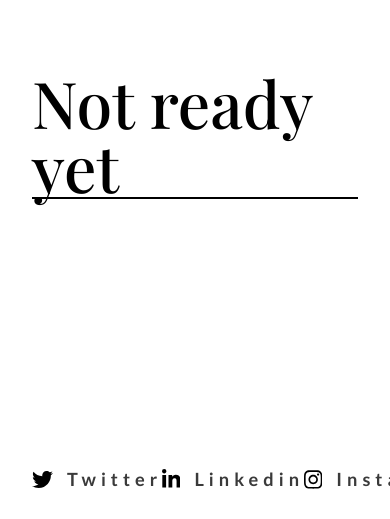
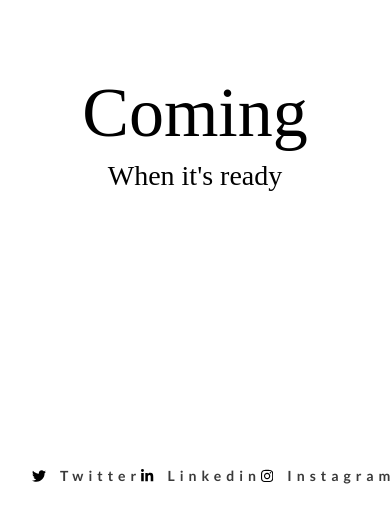
Before and after one commit to albuquerqueFS/portfolio, an Angular app: page / in a window 390 px wide. Shown: the part 2179-2698 px from the top of the page. Built offline with nearby package versions, Linux system fonts and the light colour scheme; no server answers; a web font is replaced by a local one.

Commit message:
responsivo para celulares

```diff
--- a/src/app/components/blog/blog.component.html
+++ b/src/app/components/blog/blog.component.html
@@ -3,6 +3,7 @@
   <h2 class="title">Blog posts</h2>
 
   <div class="content">
-    <h1>Not ready yet</h1>
+    <p class="content__big-text">Coming</p>
+    <p class="content__small-text">When it's ready</p>
   </div>
 </section>
--- a/src/app/components/blog/blog.component.sass
+++ b/src/app/components/blog/blog.component.sass
@@ -6,14 +6,14 @@
   height: 80vh
   .content
     height: 100%
-    @include flex(row, center, center)
-    h1
+    @include flex(column, center, center)
+    p
       position: relative
-      &::before
-        content: ''
-        position: absolute
-        left: 0
-        bottom: 0
-        width: 100%
-        height: 2px
-        background-color: black
+    &__big-text
+      letter-spacing: 1px
+      letter-spacing: 0px
+      font-size: 5rem
+      font-weight: 300
+    &__small-text
+      margin-top: 1rem
+      font-size: 2rem
--- a/src/app/components/projects/big-card/big-card.component.sass
+++ b/src/app/components/projects/big-card/big-card.component.sass
@@ -5,7 +5,7 @@
   margin: 1rem .5rem
   box-shadow: rgba(50, 50, 93, 0.25) 0px 6px 12px -2px, rgba(0, 0, 0, 0.3) 0px 3px 7px -3px
   border: 0px solid #c4c4c4
-  width: clamp(30rem, 50vw, 100rem)
+  width: clamp(25rem, 50vw, 100rem)
   transition: all .5s
   @include flex(column)
   @include for-phone-only
@@ -21,10 +21,11 @@
   &:hover
     img
       filter: grayscale(0%)
-  &:active
-    cursor: grabbing
-    cursor: -webkit-grabbing
-    transform: scale(1.04)
+  @include for-desktop-only
+    &:active
+      cursor: grabbing
+      cursor: -webkit-grabbing
+      transform: scale(1.04)
   &__texts
     margin: 0 .5rem
     width: 100%
--- a/src/app/components/projects/card/card.component.sass
+++ b/src/app/components/projects/card/card.component.sass
@@ -2,7 +2,9 @@
 @import '../../../../_responsive'
 
 .card
-  width: clamp(15rem, 10vw, 30rem)
+  width: clamp(14rem, 10vw, 30rem)
+  @include for-phone-only
+
   min-height: 10rem
   padding: 16px 20px
   border: 0px solid #c4c4c4
--- a/src/app/components/projects/projects.component.sass
+++ b/src/app/components/projects/projects.component.sass
@@ -15,8 +15,6 @@
   height: auto
 
 .big-cards
-  @include for-phone-only
-    @include flex(column, flex-start, center)
   @include flx-center(row, flex-start, center)
   position: relative
   gap: 1rem
@@ -28,3 +26,8 @@
   user-select: none
   cursor: pointer
   touch-action: none
+  @include for-phone-only
+    @include flex(column, flex-start, center)
+    cursor: none
+    will-change: auto
+    user-select: none
--- a/src/app/components/socials/socials.component.sass
+++ b/src/app/components/socials/socials.component.sass
@@ -11,6 +11,8 @@
     @include flex(row, flex-center, center)
     svg
       height: 1.5rem
+      @include for-phone-only
+        height: 1rem
     a
       font-family: $font2
       font-weight: 700
@@ -19,3 +21,5 @@
       margin-left: 1rem
       font-size: 1.3rem
       letter-spacing: 5px
+      @include for-phone-only
+        font-size: 1rem
```
